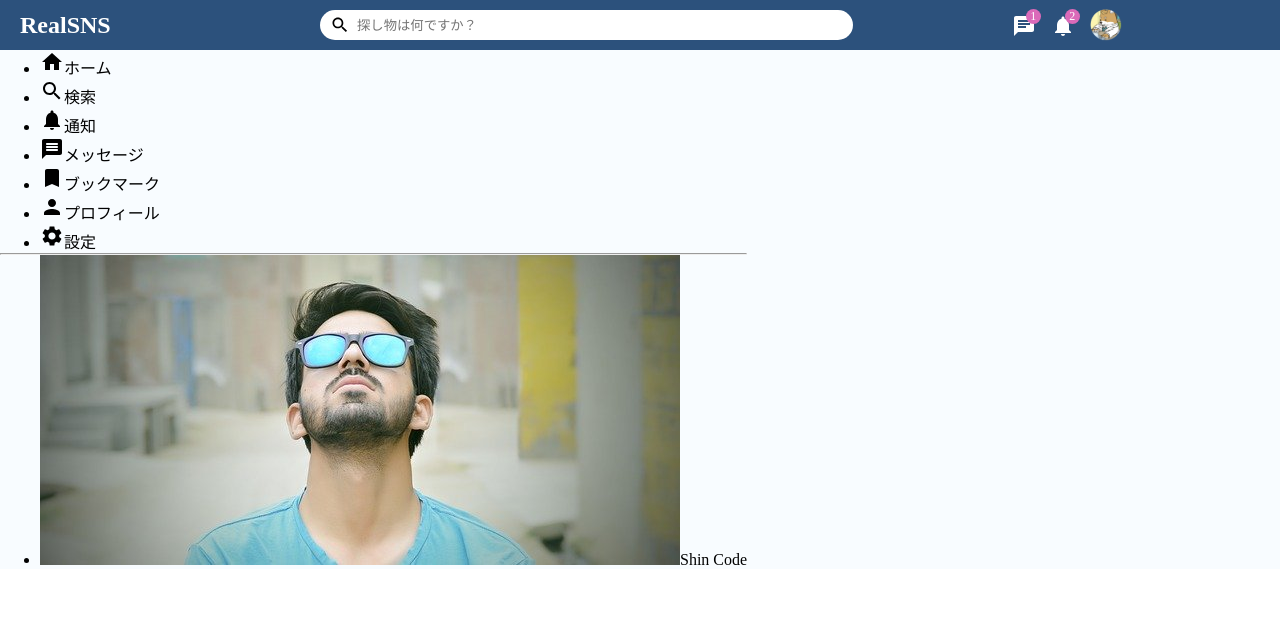
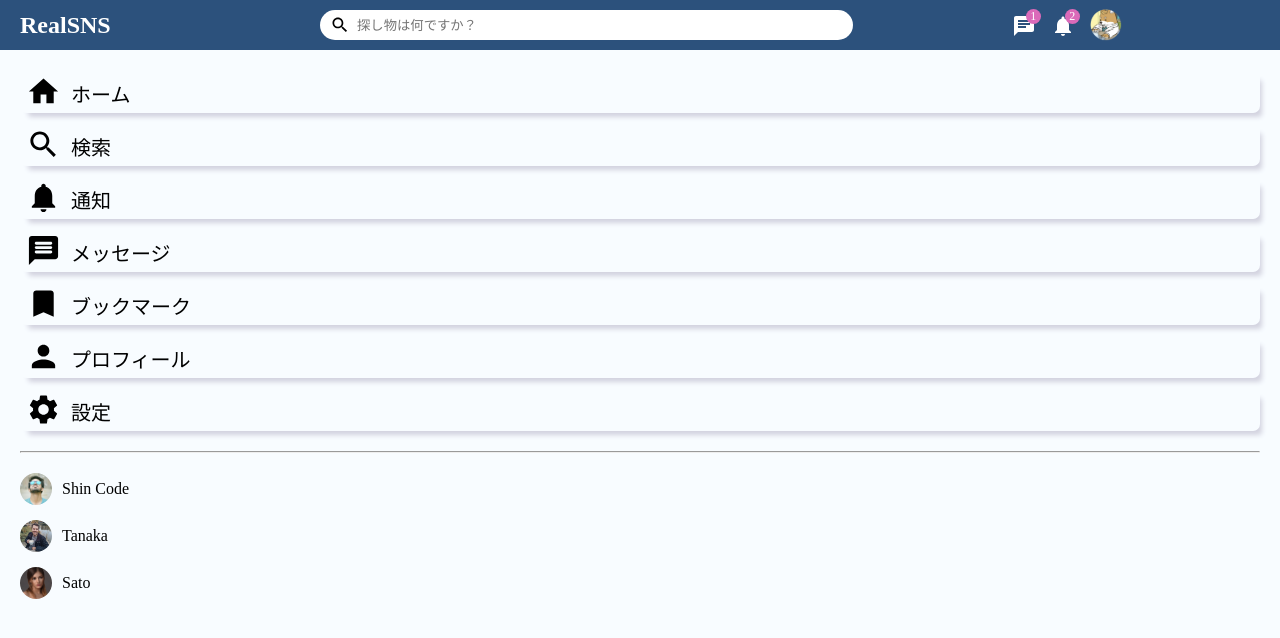
Before and after one commit to DaijiroNozaki-afk/real-sns-frontend, a React (Create React App) app: page / in a window 1280 px wide. Shown: the top 638 px of the page. Built offline with nearby package versions, Linux system fonts and the light colour scheme.

Commit message:
implement topbarCSS

```diff
--- a/src/components/sidebar/Sidebar.css
+++ b/src/components/sidebar/Sidebar.css
@@ -0,0 +1,62 @@
+.sidebar {
+    flex: 2.5;
+    height: 100vh;
+}
+.sidebarWrapper {
+    padding: 20px;
+
+}
+
+.sidebarList {
+    padding: 0;
+    margin: 0;
+    list-style: none;
+}
+
+.sidebarListItem {
+    display: flex;
+    align-items: center;
+    margin-bottom: 10px;
+    padding: 4px 6px;
+    cursor: pointer;
+    box-shadow: 5px 7px 5px -3px #d2d2df;
+    border-radius: 7px;
+    transition: all 0.3s;
+}
+.sidebarListItem:hover {
+    box-shadow: none;
+    transform: translateY(5px);
+}
+
+.sidebarIcon {
+    font-size: 35px !important;
+    margin-right: 10px;
+}
+
+.sidebarListItemText {
+    font-size: 20px;
+    padding-top: 3px;
+}
+
+.sidebarHr {
+    margin: 20px 0;
+}
+.sidebarFriendImg {
+    width: 32px;
+    height: 32px;
+    object-fit: cover;
+    border-radius: 50%;
+    margin-right: 10px;
+
+}
+.sidebarFirendList {
+    padding: 0;
+    margin: 0;
+    list-style: none;
+}
+
+.sidebarFriend {
+    display: flex;
+    align-items: center;
+    margin-bottom: 15px;
+}
--- a/src/components/sidebar/Sidebar.jsx
+++ b/src/components/sidebar/Sidebar.jsx
@@ -1,5 +1,6 @@
 import React from 'react'
 import { Bookmark, Home, MessageRounded, Notifications, Person, Search, Settings } from "@mui/icons-material";
+import "./Sidebar.css";
 
 export default function Sidebar() {
   return (
@@ -8,31 +9,31 @@ export default function Sidebar() {
             <ul className="sidebarList">
                 <li className="sidebarListItem">
                     <Home className="sidebarIcon" />
-                    <span className="sidebarListItem">ホーム</span>
+                    <span className="sidebarListItemText">ホーム</span>
                 </li>
                 <li className="sidebarListItem">
                     <Search className="sidebarIcon" />
-                    <span className="sidebarListItem">検索</span>
+                    <span className="sidebarListItemText">検索</span>
                 </li>
                 <li className="sidebarListItem">
                     <Notifications className="sidebarIcon" />
-                    <span className="sidebarListItem">通知</span>
+                    <span className="sidebarListItemText">通知</span>
                 </li>
                 <li className="sidebarListItem">
                     <MessageRounded className="sidebarIcon" />
-                    <span className="sidebarListItem">メッセージ</span>
+                    <span className="sidebarListItemText">メッセージ</span>
                 </li>
                 <li className="sidebarListItem">
                     <Bookmark className="sidebarIcon" />
-                    <span className="sidebarListItem">ブックマーク</span>
+                    <span className="sidebarListItemText">ブックマーク</span>
                 </li>
                 <li className="sidebarListItem">
                     <Person className="sidebarIcon" />
-                    <span className="sidebarListItem">プロフィール</span>
+                    <span className="sidebarListItemText">プロフィール</span>
                 </li>
                 <li className="sidebarListItem">
                     <Settings className="sidebarIcon" />
-                    <span className="sidebarListItem">設定</span>
+                    <span className="sidebarListItemText">設定</span>
                 </li>
             </ul>
             <hr className='sidebarHr' />
@@ -41,6 +42,14 @@ export default function Sidebar() {
                     <img src="/assets/person/2.jpeg" alt="" className='sidebarFriendImg' />
                     <span className="sidebarFriendName">Shin Code</span>
                 </li>
+                <li className="sidebarFriend">
+                    <img src="/assets/person/3.jpeg" alt="" className='sidebarFriendImg' />
+                    <span className="sidebarFriendName">Tanaka</span>
+                </li>
+                <li className="sidebarFriend">
+                    <img src="/assets/person/4.jpeg" alt="" className='sidebarFriendImg' />
+                    <span className="sidebarFriendName">Sato</span>
+                </li>
             </ul>
         </div>
     </div>
```
